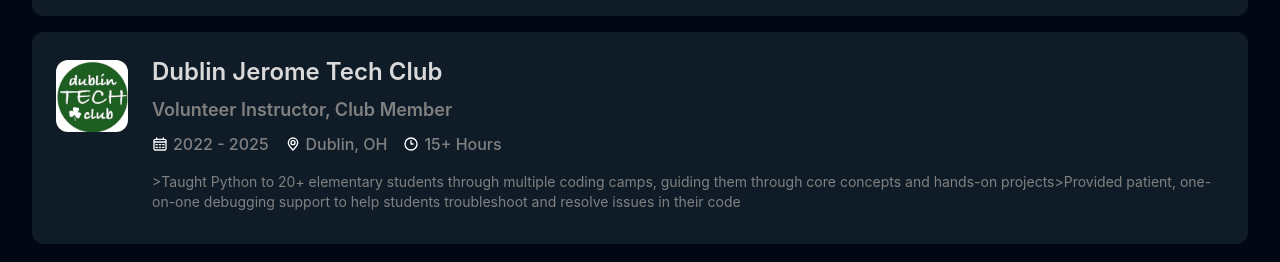
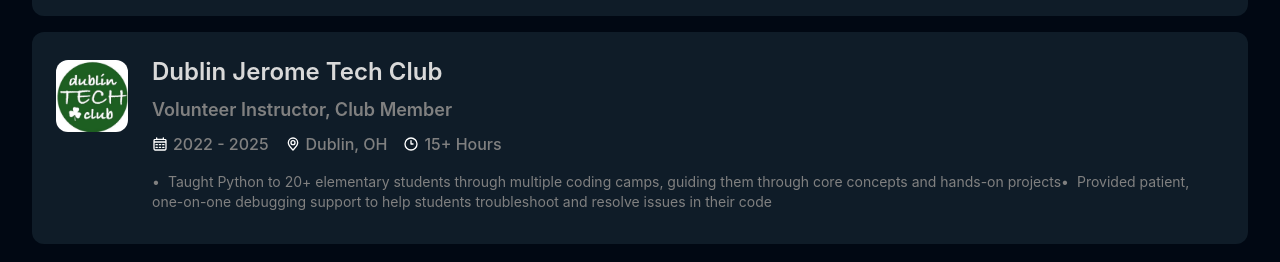
Before and after one commit to AarushMaddula/portfolio, a Next.js app: page / in a window 1280 px wide. Both pictures are taken after a click on the button "Featured". Shown: the part 2196-2458 px from the top of the page. Built offline with nearby package versions, Linux system fonts and the light colour scheme.

Commit message:
Implement text formatter in about section

```diff
--- a/src/app/components/EducationCard.tsx
+++ b/src/app/components/EducationCard.tsx
@@ -1,3 +1,5 @@
+import TextFormatter from "./TextFormatter";
+
 type EducationCardProps = {
   title: string;
   description: string;
@@ -10,7 +12,7 @@ function Metric({metric, icon_url}) {
   return metric && (
     <div className="flex items-center gap-1.25">
       <img src={icon_url} alt="" className="invert h-4" />
-      <p className="">{metric}</p>
+      <p>{metric}</p>
     </div>
   )
 }
@@ -34,7 +36,9 @@ export default function EducationCard({
           <Metric metric={date} icon_url="/icons/calendar.svg"/>
           <Metric metric={location} icon_url="/icons/pin.svg"/>
         </div>
-        <p className="text-md text-muted mb-2">{description}</p>
+        <div className="text-md text-muted mb-2">
+          <TextFormatter text={description}/>
+        </div>
       </div>
     </div>
   );
--- a/src/app/components/ExperienceCard.tsx
+++ b/src/app/components/ExperienceCard.tsx
@@ -1,3 +1,5 @@
+import TextFormatter from "./TextFormatter";
+
 type ExperienceCardProps = {
   title: string;
   role: string;
@@ -11,10 +13,10 @@ type ExperienceCardProps = {
 function Metric({ metric, icon_url }) {
   return (
     metric && (
-    <div className="flex items-center gap-1.25">
-      <img src={icon_url} alt="" className="invert h-4" />
-      <p className="">{metric}</p>
-    </div>
+      <div className="flex items-center gap-1.25">
+        <img src={icon_url} alt="" className="invert h-4" />
+        <p className="">{metric}</p>
+      </div>
     )
   );
 }
@@ -42,8 +44,10 @@ export default function ExperienceCard({
           <Metric metric={location} icon_url="/icons/pin.svg" />
           <Metric metric={hours} icon_url="/icons/clock.svg" />
         </div>
-        <p className="text-sm text-muted mb-2">{description}</p>
 
+        <div className="text-sm text-muted mb-2">
+          <TextFormatter text={description} />
+        </div>
       </div>
     </div>
   );
```
